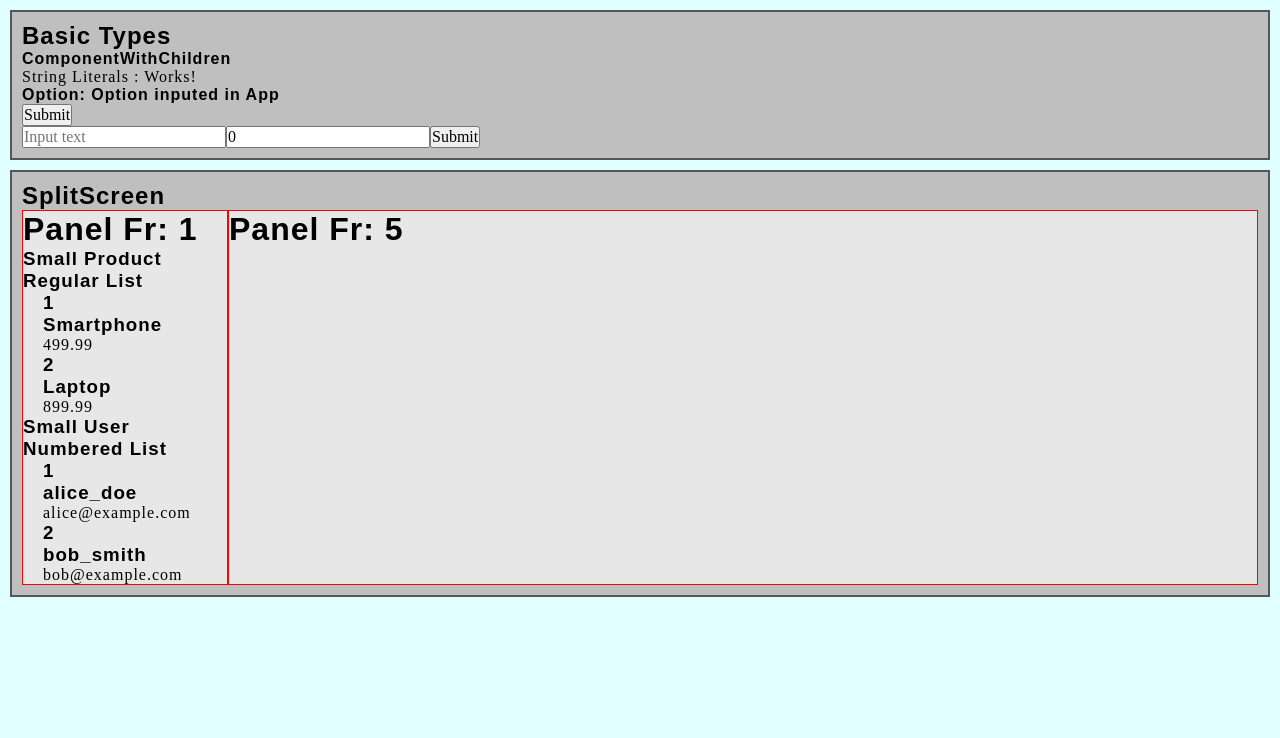
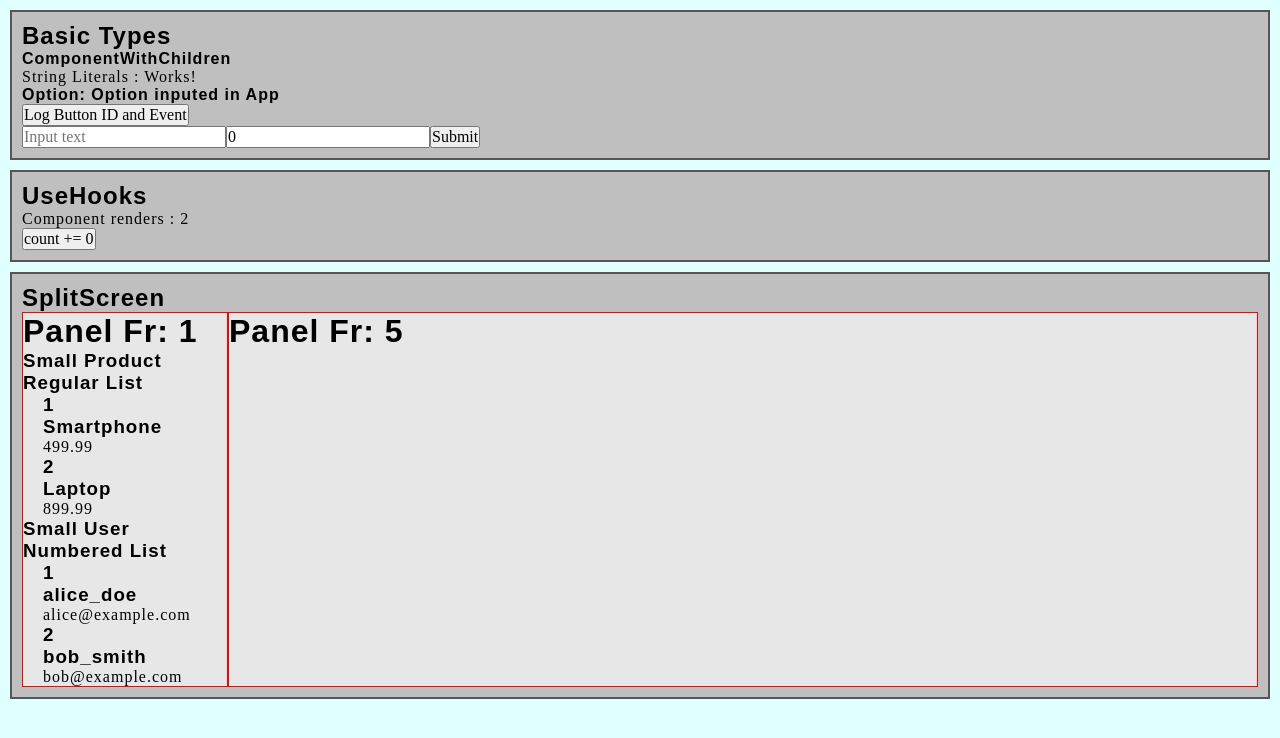
Before and after one commit to pdharma01/react-design-patterns-02-tsc, a React (Vite) app: page / in a window 1280 px wide. Shown: the top 738 px of the page. Built offline with nearby package versions, Linux system fonts and the light colour scheme.

Commit message:
useEffectCount wip

```diff
--- a/src/App.tsx
+++ b/src/App.tsx
@@ -5,6 +5,9 @@ import './App.css'
 import BasicProps from './components/basicTypes/BasicProps'
 import ComponentWithChildren from './components/ComponentWithChildren'
 import ButtonEvent from './components/basicTypes/ButtonEvent'
+
+// useHooks
+import UseHooks from './components/useHooks/UseHooks'
 
 // Layout Components
 import SimpleForm from './components/SimpleForm'
@@ -118,13 +121,18 @@ function App() {
             optionWithDefault="Option inputed in App" />
 
           <ButtonEvent
-            handleClick={(event, id) => console.log(id, event)} />
+            handleClick={(event, id) => console.log(id, event)}
+            buttonText='Log Button ID and Event' />
 
             <SimpleForm></SimpleForm>
 
         </ComponentWithChildren>
 
 
+      </div>
+      <div className="section">
+        <h2>UseHooks</h2>
+        <UseHooks></UseHooks>
       </div>
 
 
--- a/src/components/SimpleForm.tsx
+++ b/src/components/SimpleForm.tsx
@@ -7,13 +7,18 @@ const SimpleForm = () => {
     const [textInput, setTextInput] = useState<string>("");
     const [numberInput, setNumberInput] = useState<number>(0)
 
-
     const handleSubmit = (
         event: React.MouseEvent<HTMLButtonElement>,
-        id?: string) => {
+        id?: string
+        ) => {
+
         event.preventDefault();
+
+        // Log input
         console.log(id, typeof textInput, textInput, typeof numberInput, numberInput);
         console.log(event);
+
+        // Reset Form
         setTextInput("");
         setNumberInput(0)
 
@@ -29,6 +34,7 @@ const SimpleForm = () => {
         set(event.target.value)
     }
 
+    // Only pass value as generic string or number
     function handleChangeValue<T>(
         value: T,
         set: React.Dispatch<React.SetStateAction<T>>
@@ -58,7 +64,8 @@ const SimpleForm = () => {
                 onChange={(e) => handleChangeValue<number>(e.target.valueAsNumber, setNumberInput)}
             />
             <ButtonEvent
-                handleClick={handleSubmit} />
+                handleClick={handleSubmit}
+                buttonText="Submit" />
 
         </form>
     )
--- a/src/components/basicTypes/ButtonEvent.tsx
+++ b/src/components/basicTypes/ButtonEvent.tsx
@@ -3,14 +3,15 @@ type ButtonEventProps = {
     event: React.MouseEvent<HTMLButtonElement>,
     id?: string
   ) => void,
+  buttonText: string
 }
 
-const ButtonEvent = ({ handleClick }: ButtonEventProps) => {
+const ButtonEvent = ({ handleClick, buttonText }: ButtonEventProps) => {
   return (
     <>
       <button
-      type = "submit"
-        onClick={(event) => handleClick(event, "ButtonEventClicked:")}>Submit</button>
+        type="submit"
+        onClick={(event) => handleClick(event, "ButtonEventClicked:")}>{buttonText}</button>
     </>
   )
 }
--- /dev/null
+++ b/src/components/useHooks/UseHooks.tsx
@@ -0,0 +1,64 @@
+import { useState, useEffect } from 'react'
+import ButtonEvent from '../basicTypes/ButtonEvent'
+
+let renderCount = 0
+
+function UseHooks() {
+
+    renderCount += 1
+
+    const [count, setCount] = useState(0)
+    const [useEffectCount, setUseEffectCount] = useState(0)
+
+
+    useEffect(() => {
+        console.log("Hello from UseHook. useEffect run once");
+    }, []) //GOTCHA!- Dont forget dependancy array. Dependency prone to infinite loops
+
+    // useEffect(() => {
+    //     // incrementCount
+    // }, [])
+
+
+    // type incrementType = {
+    //     value: number,
+    //     amount: number,
+    //     set: React.Dispatch<React.SetStateAction<number>>
+    // }
+    const incrementCount = (
+        value: number,
+        amount: number,
+        set: React.Dispatch<React.SetStateAction<number>>): void => {
+
+        // GOTCHA! - useState batch runs, run as arrowFunc if altering previous state
+
+        let prevValue= value
+        set((prevValue)=>prevValue + 100);
+        set((prevValue)=>prevValue + amount);
+    }
+
+    // const incrementCount = (value, amount, set)=>{
+
+    //     set(value + amount)
+    //     // return value + amount +set
+    // }
+
+    return (
+        <div>
+            <p>Component renders : {renderCount}</p>
+
+
+            <ButtonEvent
+                handleClick={() => incrementCount(count, 2, setCount)}
+                buttonText={`count += ${count}`}
+            />
+
+
+
+
+
+        </div>
+    )
+}
+
+export default UseHooks
```
